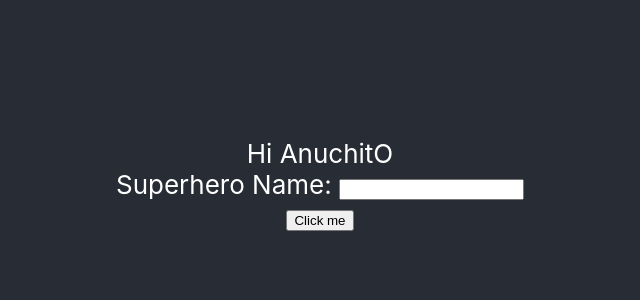
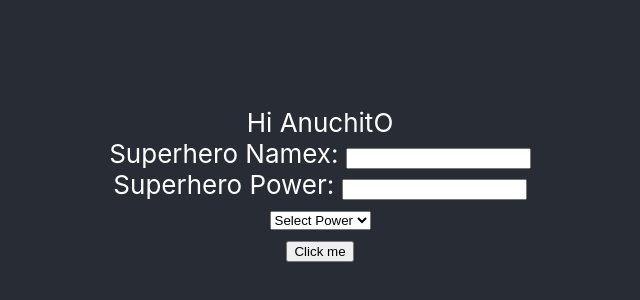
Before and after one commit to AnuchitO/testing-react-1, a React (Create React App) app: page / in a window 1280 px wide. Shown: the part 216-516 px from the top of the page, without its empty margins (320-960 px from the left). Built offline with nearby package versions, Linux system fonts and the light colour scheme.

Commit message:
Option super hero

```diff
--- a/src/Hi.jsx
+++ b/src/Hi.jsx
@@ -5,6 +5,8 @@ class Hi extends React.Component {
     super(props)
     this.state = {
       superhero: '',
+      power: '',
+      optionPower: '',
     }
   }
 
@@ -12,7 +14,7 @@ class Hi extends React.Component {
     return (
       <div>
         <div>Hi {this.props.name}</div>
-        <label htmlFor="superhero"> Superhero Name: </label>
+        <label htmlFor="superhero"> Superhero Namex: </label>
         <input
           id="superhero"
           type="text"
@@ -22,7 +24,45 @@ class Hi extends React.Component {
           }}
         />
         <br />
-        <button onClick={() => alert('Hello ' + this.state.superhero)}>
+        <label htmlFor="power"> Superhero Power: </label>
+        <input
+          id="power"
+          type="text"
+          value={this.state.power}
+          onChange={(e) => {
+            this.setState({power: e.target.value})
+          }}
+        />
+
+        <br />
+        <select
+          value={this.state.optionPower}
+          onChange={(e) => {
+            this.setState({optionPower: e.target.value})
+          }}
+        >
+          <option value="">Select Power</option>
+          <option value="Flying">Flying</option>
+          <option value="Fire">Fire</option>
+          <option value="Water">Water</option>
+          <option value="Ice">Ice</option>
+          <option value="Lightning">Lightning</option>
+          <option value="Earth">Earth</option>
+          <option value="Wind">Wind</option>
+        </select>
+        <br />
+        <button
+          onClick={() =>
+            alert(
+              'Hello ' +
+                this.state.superhero +
+                ' power:' +
+                this.state.power +
+                ' ' +
+                this.state.optionPower
+            )
+          }
+        >
           Click me
         </button>
       </div>
```
